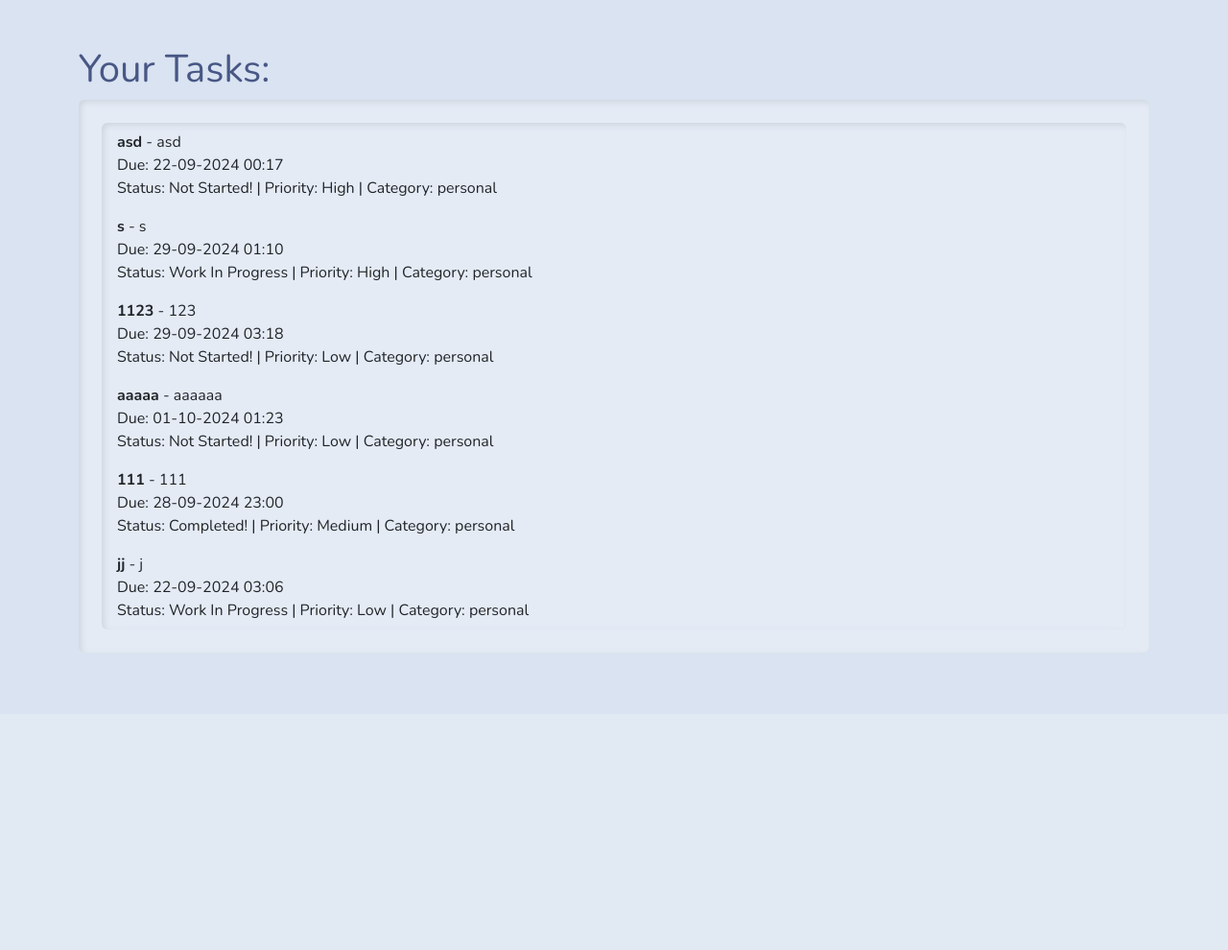
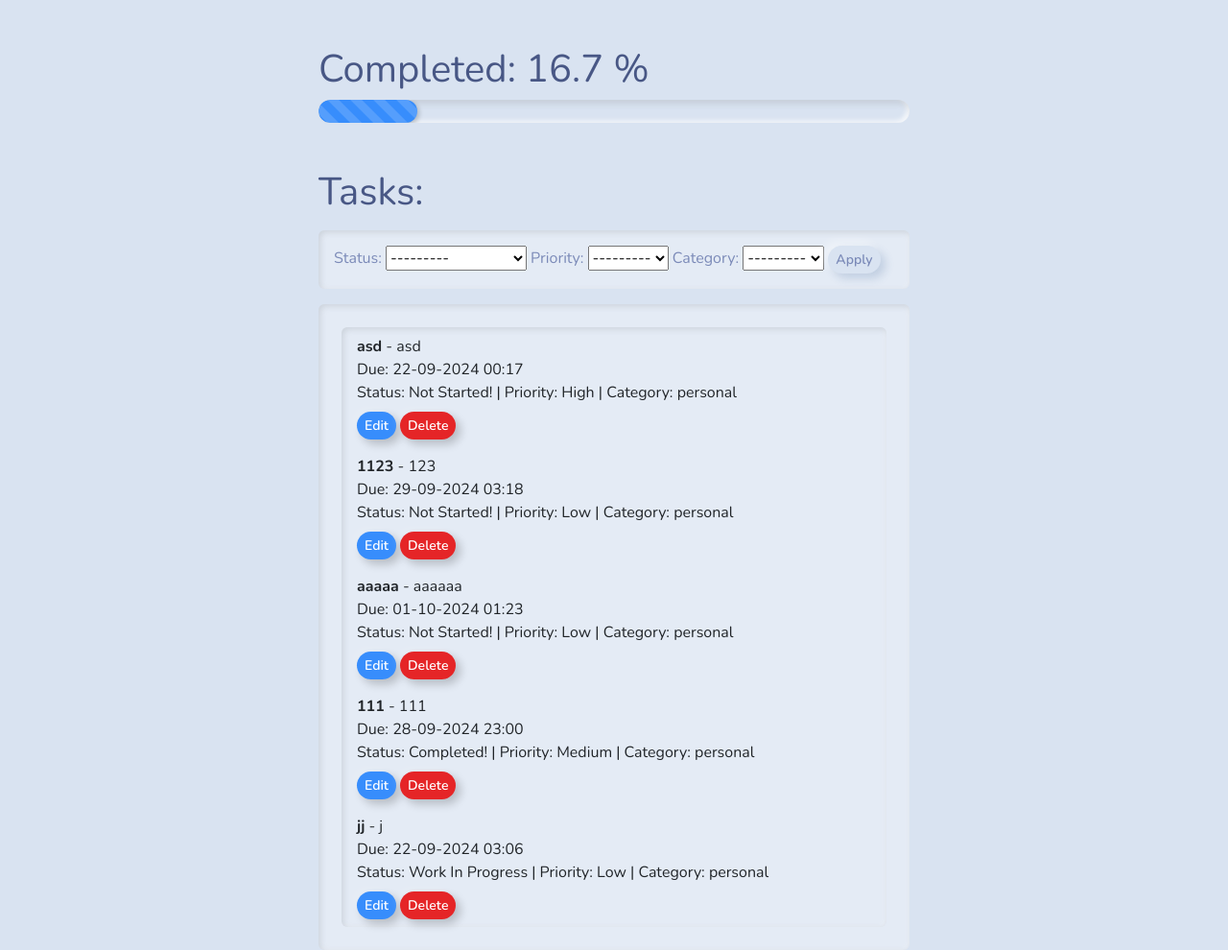
Before and after one commit to bleij/justsaving, a Django app: page /tasks/ in a window 1280 px wide. Shown: the part 56-1046 px from the top of the page at 96% size. Before the commit the page ends 733 px from the top, so only its background shows below. Run offline with Django 5.2, Linux system fonts and the light colour scheme; a user stored in the database is signed in; data comes from the database, SQL or seed files in the repository; both versions use the stored data as it was after the commit; some libraries are stand-ins or nearby versions.

Commit message:
before adding assigned to filter

```diff
--- a/PleaseDoMe/urls.py
+++ b/PleaseDoMe/urls.py
@@ -21,4 +21,6 @@ from django.urls import path, include
 urlpatterns = [
     path('admin/', admin.site.urls),
     path('', include('user.urls')),
+    path('', include('task.urls')),
+    path('', include('core.urls'))
 ]
--- /dev/null
+++ b/core/urls.py
@@ -0,0 +1,6 @@
+from django.urls import path
+from .views import home
+
+urlpatterns = [
+    path('', home, name='home'),
+]
--- a/core/views.py
+++ b/core/views.py
@@ -2,6 +2,8 @@ from django.shortcuts import render, redirect
 from django.contrib.auth.decorators import login_required
 from task.models import Task
 from task.forms import NewTaskForm
+from django.views.generic import ListView, UpdateView, DeleteView
+from task.filters import TaskFilter
 
 
 @login_required
@@ -20,9 +22,19 @@ def home(request):
     return render(request, 'core/index.html', context)
 
 
-@login_required
-def task_list(request):
-    # tasks = Task.objects.filter(user=request.user).order_by("-id")
-    tasks = Task.objects.all()
-    context = {'tasks': tasks}
-    return render(request, 'task/tasks.html', context)
+class TaskListView(ListView):
+    model = Task
+    template_name = 'task/tasks.html'
+    context_object_name = 'tasks'
+
+    # ordering = ['-date_posted']
+    # paginate_by = 3
+
+    def get_context_data(self, **kwargs):
+        context = super().get_context_data(**kwargs)
+        if self.request.user.is_authenticated:
+            tasks = Task.objects.all()
+            context['task'] = tasks
+            context['total_tasks'] = round(tasks.filter(status='done').count() / tasks.count() * 100, 1)
+            context['filter'] = TaskFilter(self.request.GET, queryset=self.get_queryset())
+        return context
--- /dev/null
+++ b/task/filters.py
@@ -0,0 +1,9 @@
+import django_filters
+from .models import Task
+
+
+class TaskFilter(django_filters.FilterSet):
+
+    class Meta:
+        model = Task
+        fields = ('status', 'priority', 'category')
--- a/task/models.py
+++ b/task/models.py
@@ -1,5 +1,6 @@
 from django.db import models
 from django.conf import settings
+from django.contrib.auth.models import User
 
 
 class Task(models.Model):
@@ -18,6 +19,7 @@ class Task(models.Model):
     CATEGORY_CHOICES = [
         ('personal', 'Personal'),
         ('work', 'Work'),
+        ('urgent', 'Urgent')
     ]
 
     title = models.CharField(max_length=128)
@@ -27,6 +29,7 @@ class Task(models.Model):
     priority = models.CharField(max_length=32, choices=PRIORITY_CHOICES)
     category = models.CharField(max_length=32, choices=CATEGORY_CHOICES)
     user = models.ForeignKey(settings.AUTH_USER_MODEL, on_delete=models.CASCADE, related_name='task')
+    assigned_to = models.ForeignKey(User, on_delete=models.CASCADE, related_name='assigned_task')
 
     class Meta:
         app_label = "task"
--- a/task/templates/task/tasks.html
+++ b/task/templates/task/tasks.html
@@ -1,4 +1,4 @@
-{% extends 'base.html' %}
+{% extends 'base.html' %} {% load crispy_forms_filters %}
 {% block title %}
     <title>Task Manager</title>
 {% endblock %}
@@ -8,25 +8,39 @@
             {% include 'header.html' %}
         </div>
     </div>
-    <div class="container mt-5">
-        <h1>Your Tasks:</h1>
+    <div class="container mt-5 col-lg-6 col-sm-8">
+        <h1>Completed: {{ total_tasks }} %</h1>
+        <div class="progress mb-5">
+            <div class="progress-bar progress-bar-striped progress-bar-animated" role="progressbar"
+                 aria-valuenow="{{ total_tasks }}"
+                 aria-valuemin="0" aria-valuemax="100" style="width: {{ total_tasks }}%;"></div>
+        </div>
+        <h1>Tasks:</h1>
+        <div class="card mt-3 mb-3 p-3">
+            <form method="GET">
+                {{ filter.form.as_table }}
+                <button type="submit" class="btn btn-primary btn-sm">Apply</button>
+            </form>
+        </div>
         <div class="card">
             <div class="card-body">
                 {% if tasks %}
                     <ul class="list-group">
-                        {% for task in tasks %}
+                        {% for task in filter.qs %}
+                            {% if task.user == request.user %}
                                 <li class="list-group-item">
                                     <strong>{{ task.title }}</strong> - {{ task.description }}<br>
                                     Due: {{ task.due_date|date:"d-m-Y H:i" }}<br>
                                     Status: {{ task.get_status_display }} | Priority: {{ task.get_priority_display }} |
                                     Category: {{ task.category }}
+                                    <div class="mt-2">
+                                        <a href="{% url 'update_task' task.id %}"
+                                           class="btn btn-outline-primary btn-sm">Edit</a>
+                                        <a href="{% url 'delete_task' task.id %}"
+                                           class="btn btn-outline-danger btn-sm">Delete</a>
+                                    </div>
                                 </li>
-{#                            {% if task.user == request.user %}#}
-{#                            <a href="{% url 'update_task' task.pk %}"#}
-{#                               class="btn btn-outline-primary">Edit</a>#}
-{#                            <a href="{% url 'delete_task' task.id %}"#}
-{#                               class="btn btn-outline-danger">Delete</a>#}
-{#                            {% endif %}#}
+                            {% endif %}
                         {% endfor %}
                     </ul>
                 {% else %}
--- a/task/urls.py
+++ b/task/urls.py
@@ -1,7 +1,9 @@
 from django.urls import path
 from .views import UpdateTask, delete_task
+from core.views import TaskListView
 
 urlpatterns = [
+    path('tasks/', TaskListView.as_view(), name='task_list'),
     path('update/task/<int:pk>/', UpdateTask.as_view(), name='update_task'),
     path('delete/task/<int:pk>', delete_task, name='delete_task'),
 
--- a/user/urls.py
+++ b/user/urls.py
@@ -1,11 +1,8 @@
 from django.urls import path
 from django.contrib.auth.views import LoginView, LogoutView
 from .views import register
-from core.views import home, task_list
 
 urlpatterns = [
-    path('', home, name='home'),
-    path('tasks/', task_list, name='task_list'),
     path('login/', LoginView.as_view(template_name="user/login.html"), name='login'),
     path('logout/', LogoutView.as_view(template_name="user/logout.html"), name='logout'),
     path('register/', register, name='register'),
```
Also changed, not shown: task/views.py (+19 -19 lines), db.sqlite3, task/migrations/0002_task_assigned_to_alter_task_category_and_more.py (added). Lines whose indentation alone changed are shown as unchanged.
